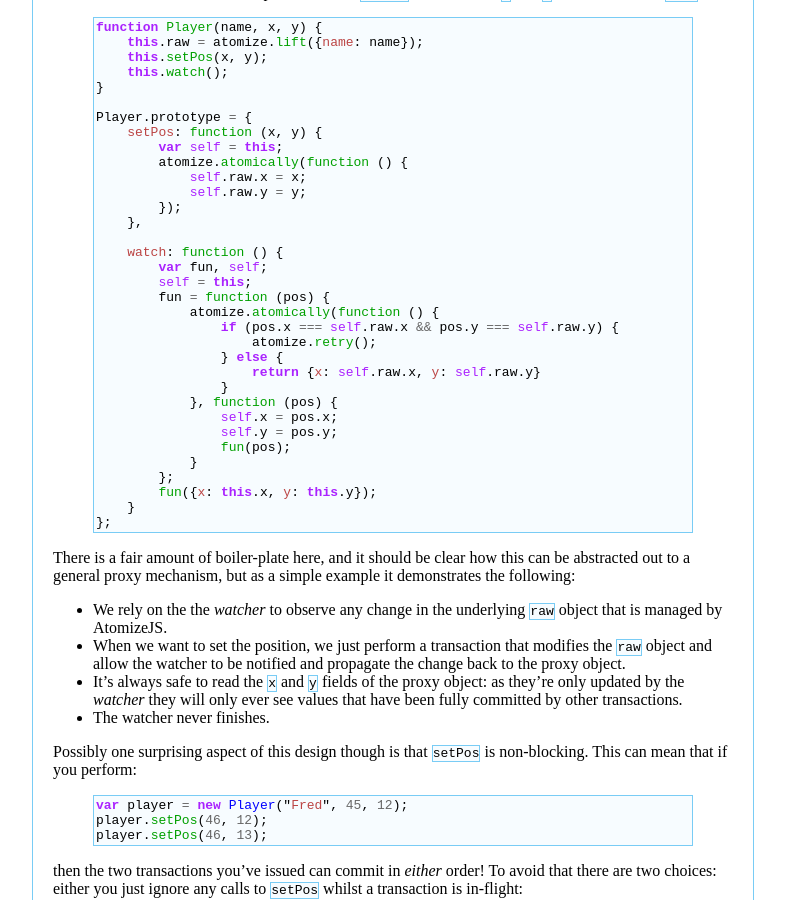
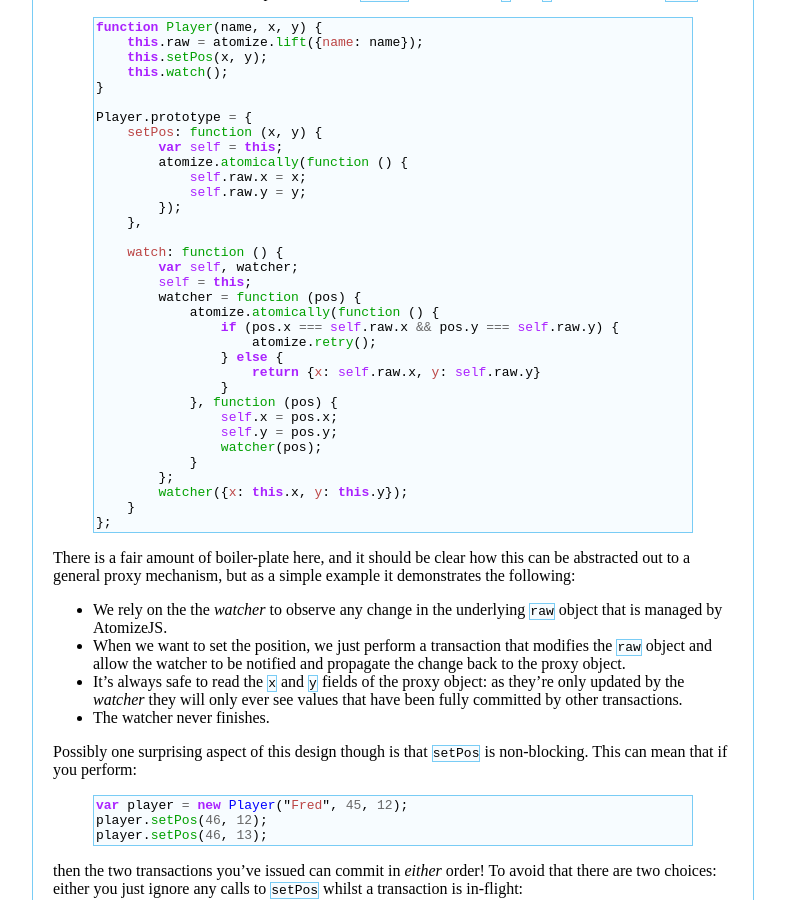
Before and after one commit to atomizejs/atomizejs.github.com, a Jekyll site: the page built from patterns.html, in a window 1280 px wide and 900 px high, scrolled down 512 px. Shown: the whole window, without its empty margins (292-1077 px from the left). Built offline with Jekyll 4.4.1, drawn with Linux system fonts in a browser that asks for light colours; Markdown is read by kramdown in place of the engine named in the settings; some of the changed text lies outside the part shown.

```diff
--- a/patterns.html
+++ b/patterns.html
@@ -45,9 +45,9 @@ Player.prototype = {
     },
 
     watch: function () {
-        var fun, self;
+        var self, watcher;
         self = this;
-        fun = function (pos) {
+        watcher = function (pos) {
             atomize.atomically(function () {
                 if (pos.x === self.raw.x && pos.y === self.raw.y) {
                     atomize.retry();
@@ -57,10 +57,10 @@ Player.prototype = {
             }, function (pos) {
                 self.x = pos.x;
                 self.y = pos.y;
-                fun(pos);
+                watcher(pos);
             }
         };
-        fun({x: this.x, y: this.y});
+        watcher({x: this.x, y: this.y});
     }
 };
 {% endhighlight %}
@@ -192,9 +192,9 @@ Tree.prototype = {
     },
 
     watch: function () {
-        var self, fun;
+        var self, watcher;
         self = this;
-        fun = function (eventCount) {
+        watcher = function (eventCount) {
             atomize.atomically(function () {
                 if (eventCount === self.raw.eventCount) {
                     atomize.retry();
@@ -204,10 +204,10 @@ Tree.prototype = {
                 }
             }, function (copy) {
                 self.copy = copy.tree;
-                fun(copy.eventCount);
+                watcher(copy.eventCount);
             });
         };
-        fun(undefined);
+        watcher(undefined);
     }
 };
 {% endhighlight %}
```
